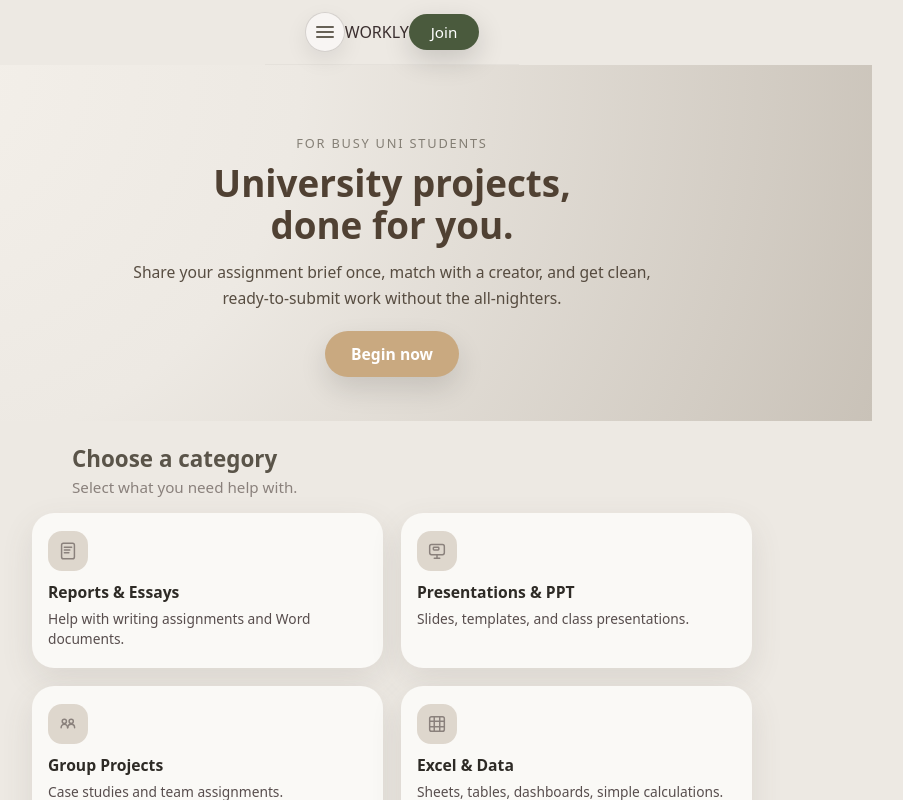
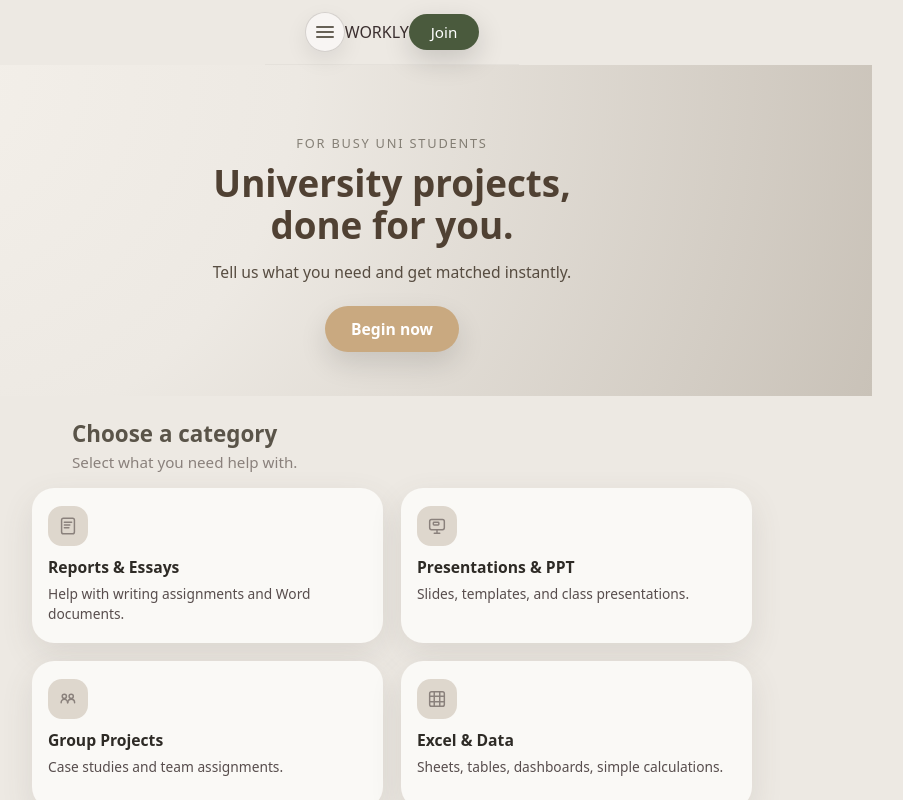
Before and after one commit to SEBRAHEIM/workly-landing, a Next.js app: page / in a window 1280 px wide. Shown: the top 800 px of the page, without its empty margins (248-1151 px from the left). Built offline with nearby package versions, Linux system fonts and the light colour scheme.

Commit message:
Simplify hero subtitle text

```diff
--- a/pages/index.js
+++ b/pages/index.js
@@ -299,8 +299,7 @@ description: "Anything else required for your course.",
         done for you.
       </h1>
       <p className="home-hero-sub-v3">
-        Share your assignment brief once, match with a creator, and get
-        clean, ready-to-submit work without the all-nighters.
+        Tell us what you need and get matched instantly.
       </p>
       <button className="home-hero-cta-v3">Begin now</button>
     </div>
```
